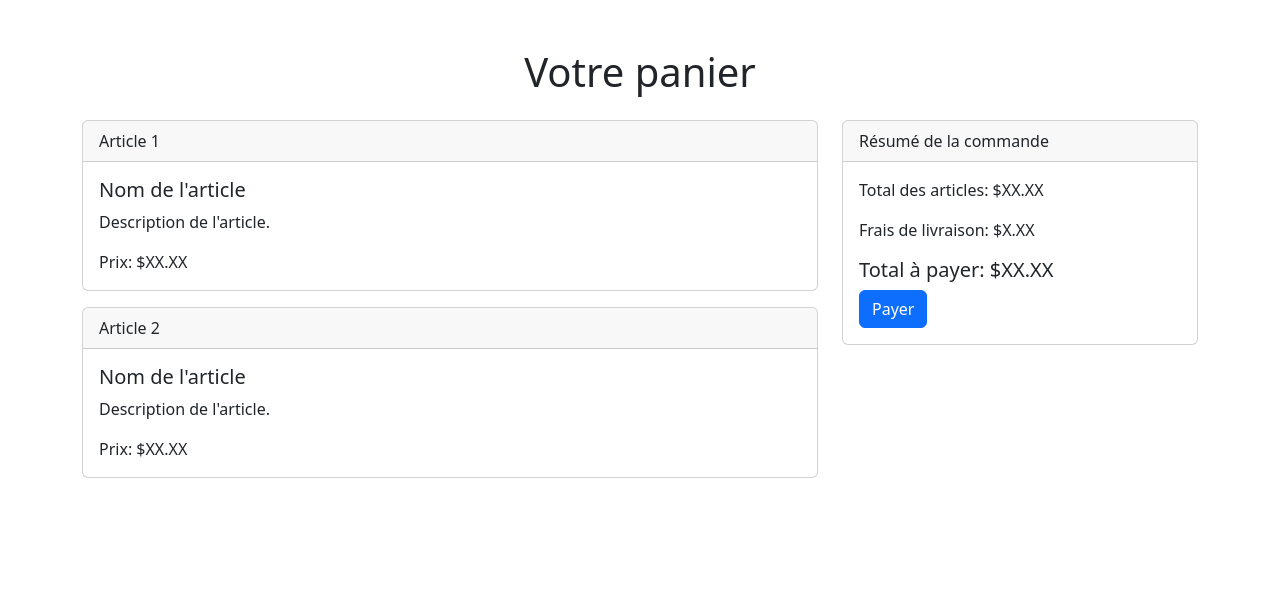
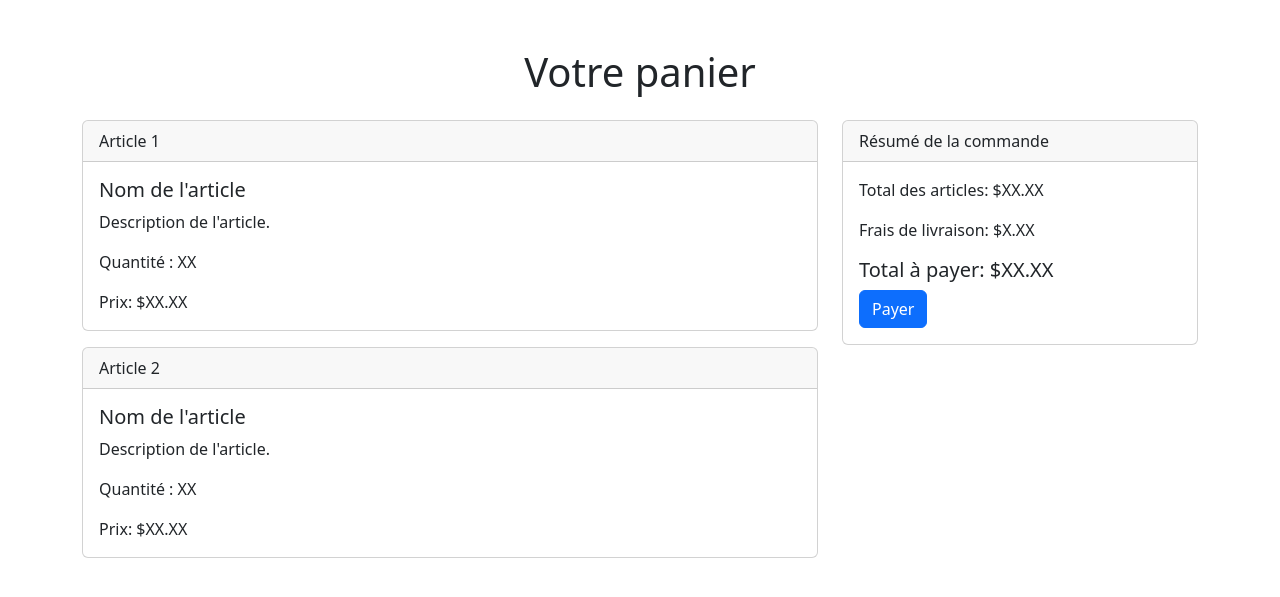
Before and after one commit to chatoronge/lepark, a Flask app: template fbapp/templates/panier.html in a window 1280 px wide. Shown: the part 72-669 px from the top of the page. Run offline with Flask 3, Linux system fonts and the light colour scheme; the template is opened without the code that fills it, so the values that code supplies are empty; parts of the project's set-up code (start-up, migrations or seed data) failed here and were passed over.

Commit message:
Modif page panier

```diff
--- a/fbapp/templates/panier.html
+++ b/fbapp/templates/panier.html
@@ -99,6 +99,7 @@
                     <div class="card-body">
                         <h5 class="card-title">Nom de l'article</h5>
                         <p class="card-text">Description de l'article.</p>
+                        <p class="card-text">Quantité : XX</p>
                         <p class="card-text">Prix: $XX.XX</p>
                     </div>
                 </div>
@@ -107,6 +108,7 @@
                     <div class="card-body">
                         <h5 class="card-title">Nom de l'article</h5>
                         <p class="card-text">Description de l'article.</p>
+                        <p class="card-text">Quantité : XX</p>
                         <p class="card-text">Prix: $XX.XX</p>
                     </div>
                 </div>
```
